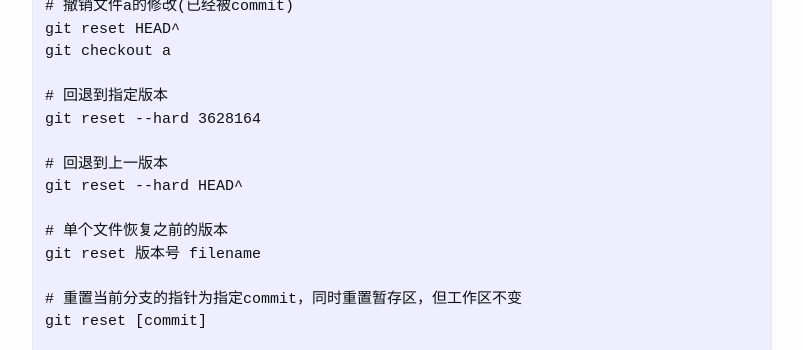
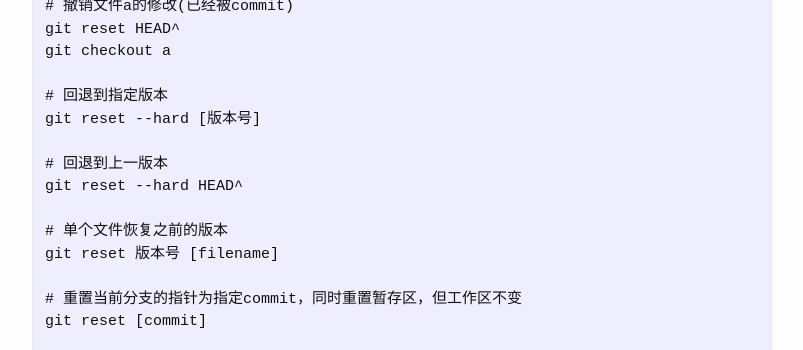
Before and after one commit to josephstalin117/josephstalin117.github.io, a Jekyll site: the page built from _posts/2016-06-03-git.markdown, in a window 1280 px wide and 1400 px high, scrolled down 994 px. Shown: the part 419-769 px from the top of the window, without its empty margins (238-1041 px from the left). Built offline with Jekyll 4.4.1, drawn with Linux system fonts in a browser that asks for light colours; some of the changed text lies outside the part shown.

Commit message:
edit git

````diff
--- a/_posts/2016-06-03-git.markdown
+++ b/_posts/2016-06-03-git.markdown
@@ -70,13 +70,13 @@ git reset HEAD^
 git checkout a
 
 # 回退到指定版本
-git reset --hard 3628164
+git reset --hard [版本号]
 
 # 回退到上一版本
 git reset --hard HEAD^
 
 # 单个文件恢复之前的版本
-git reset 版本号 filename
+git reset 版本号 [filename]
 
 # 重置当前分支的指针为指定commit，同时重置暂存区，但工作区不变
 git reset [commit]
@@ -133,7 +133,7 @@ git log [filename]
 git log —pretty=oneline [filename]
 
 #查看某次提交中的某个文件变化
-git show 999e31080f96c29d84e11a82e87bfa175976fe0e [filename]
+git show [版本号] [filename]
 ```
 
 代理
````
Also changed, not shown: other parts of _posts/2016-06-03-git.markdown (+3 -3 lines).
